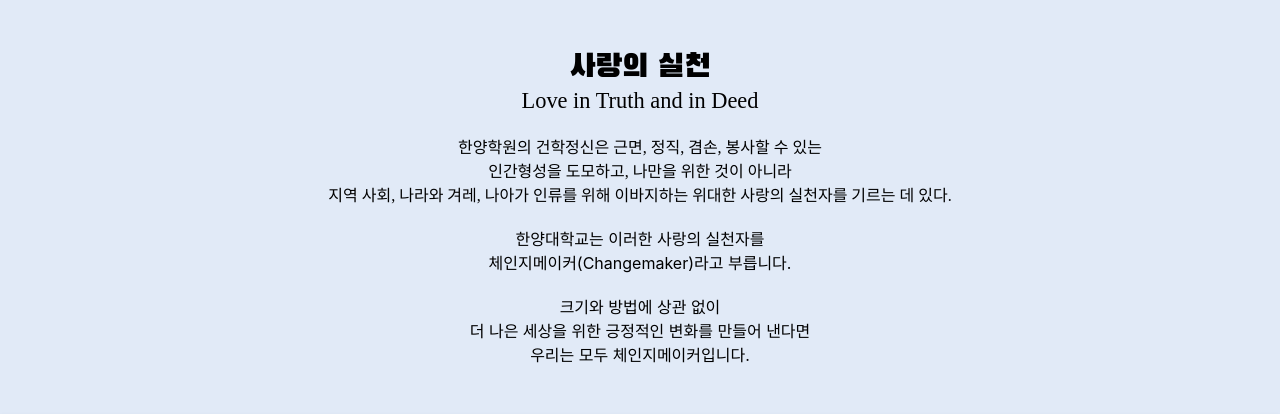
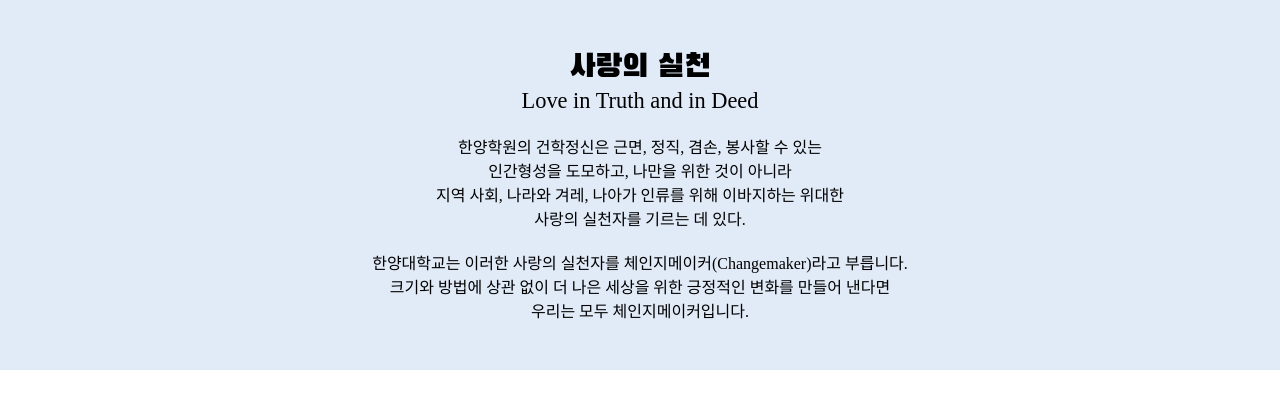
Before and after one commit to sunung007/2021-17-hearts-festival, a React (Create React App) app: page /company/1 in a window 1280 px wide. Shown: the part 800-1216 px from the top of the page. Built offline with nearby package versions, Linux system fonts and the light colour scheme; the HTML template or start-up script is replaced by a standard one; a web font is replaced by a local one.

Commit message:
header style

```diff
--- a/src/components/Header/style.css
+++ b/src/components/Header/style.css
@@ -7,6 +7,8 @@
   width: 100%;
   height: 3.5rem;
   background-color: white;
+
+  box-shadow: 0 2px 5px 0px rgb(0 0 0 / 16%);
 }
 
 .header-show {
--- a/src/domain/Company/style.css
+++ b/src/domain/Company/style.css
@@ -48,12 +48,15 @@
     no-repeat;
   background-size: 100%;
 }
-
+.company .page-header .page-title .subtitle:hover {
+}
 .company .page-header .page-title .subtitle .page-title-go-back-home-arrow {
   /* display: none; */
   /* font-size: 0; */
   width: 0 !important;
   overflow: hidden;
+  visibility: hidden;
+  opacity: 0;
   transition: all 300ms ease;
 }
 .company
@@ -62,6 +65,8 @@
   .subtitle:hover
   .page-title-go-back-home-arrow {
   font-size: 1em;
+  opacity: 1;
+  visibility: visible;
 }
 
 .company .page-header .page-title .title {
@@ -82,7 +87,7 @@
   -ms-transform: translate(-50%, -50%) rotate(10deg);
   -o-transform: translate(-50%, -50%) rotate(10deg);
 
-  width: 35rem;
+  width: 40rem;
   height: 30rem;
 
   background: url("../../assets/title-background.svg") center center no-repeat;
--- a/src/domain/Main/index.js
+++ b/src/domain/Main/index.js
@@ -77,27 +77,30 @@
           </h1>
           <br />
 
+          <p className={"font-light"}>
             <center>
-            <span className={"font-light"}>
-              <p>한양학원의 건학정신은 근면, 정직, 겸손, 봉사할 수 있는</p>
-              <p>인간형성을 도모하고, 나만을 위한 것이 아니라</p>
-              <p>
+              한양학원의 건학정신은 근면, 정직, 겸손, 봉사할 수 있는
+              <br />
+              인간형성을 도모하고, 나만을 위한 것이 아니라
+              <br />
               지역 사회, 나라와 겨레, 나아가 인류를 위해 이바지하는 위대한
+              <br />
               사랑의 실천자를 기르는 데 있다.
+            </center>
           </p>
-            </span>
-
           <br />
 
-            <p>한양대학교는 이러한 사랑의 실천자를</p>
-            <p>체인지메이커(Changemaker)라고 부릅니다.</p>
-
+          <p className={"font-light"}>
+            <center>
+              한양대학교는 이러한 사랑의 실천자를 체인지메이커(Changemaker)라고
+              부릅니다.
               <br />
-
-            <p>크기와 방법에 상관 없이</p>
-            <p>더 나은 세상을 위한 긍정적인 변화를 만들어 낸다면</p>
-            <p>우리는 모두 체인지메이커입니다.</p>
+              크기와 방법에 상관 없이 더 나은 세상을 위한 긍정적인 변화를 만들어
+              낸다면
+              <br />
+              우리는 모두 체인지메이커입니다.
             </center>
+          </p>
         </Page>
 
         {/* 기업 리스트 */}
```
Lines whose indentation alone changed are shown as unchanged.
